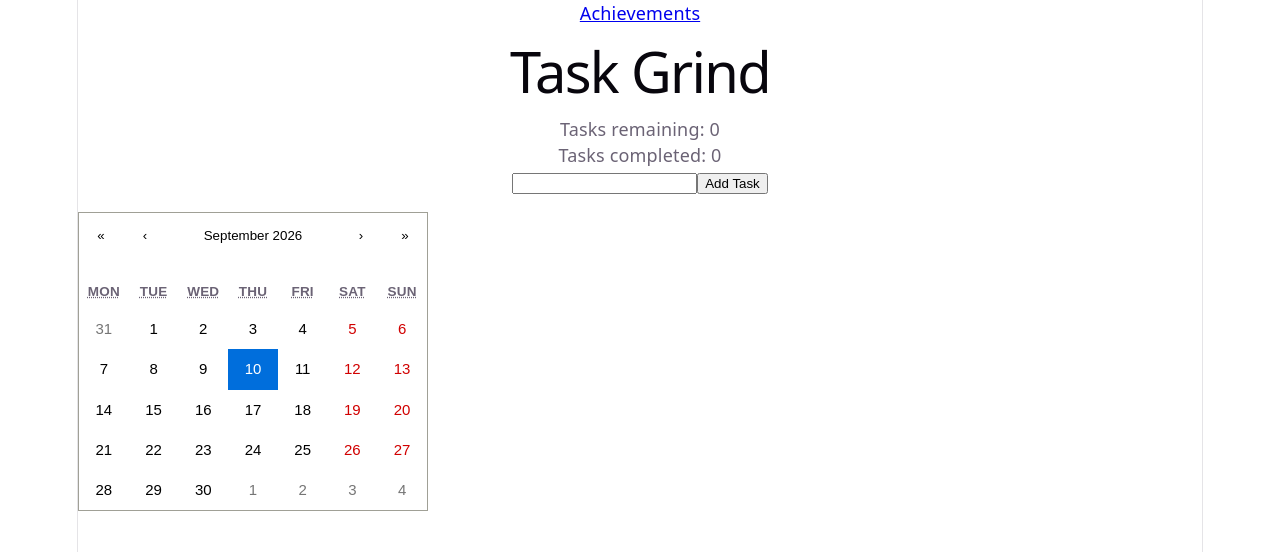
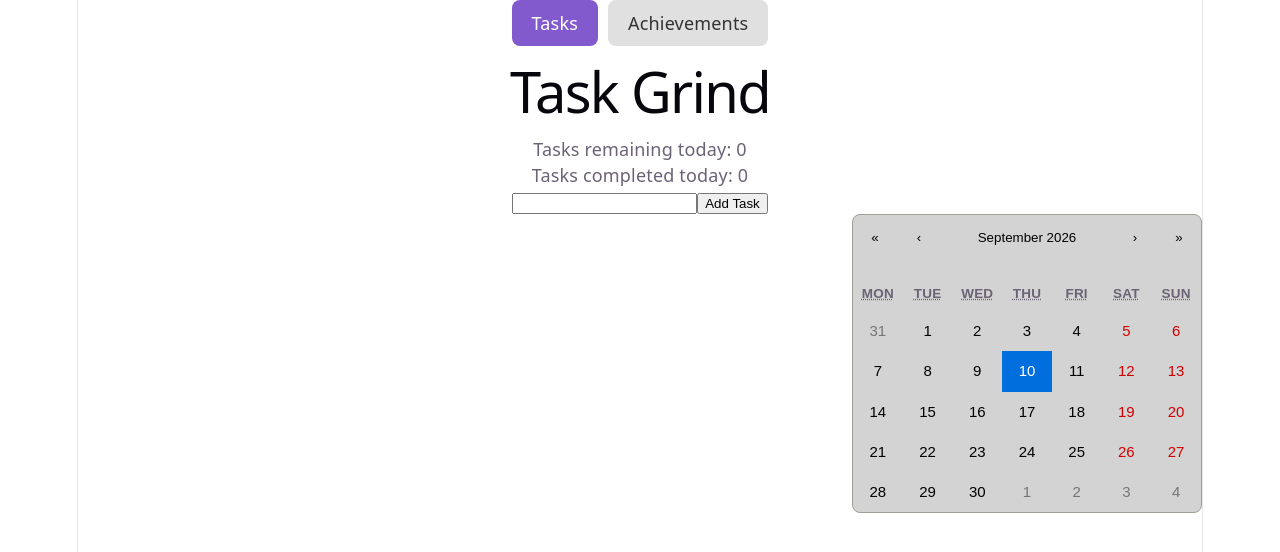
Before and after one commit to Kalemax/Todo-web-app, a React (Vite) app: page / in a window 1280 px wide. Shown: the top 552 px of the page. Built offline with nearby package versions, Linux system fonts and the light colour scheme.

Commit message:
Checkpoint 4: Improved aesthetics and tab navigation

```diff
--- a/src/Achievements.jsx
+++ b/src/Achievements.jsx
@@ -1,7 +1,10 @@
-function Achievements() {
+function Achievements({ tasks }) {
+  //Keeps track of the number of completed tasks
+  const totalCompleted = tasks.filter(task => task.completed).length
   return (
     <div>
       <h1>Achievements</h1>
+      <p>Lifetime tasks completed: {totalCompleted}</p>
     </div>
   )
 }
--- a/src/App.css
+++ b/src/App.css
@@ -1,197 +1,57 @@
-.counter {
-  font-size: 16px;
-  padding: 5px 10px;
-  border-radius: 5px;
-  color: var(--accent);
-  background: var(--accent-bg);
-  border: 2px solid transparent;
-  transition: border-color 0.3s;
-  margin-bottom: 24px;
-
-  &:hover {
-    border-color: var(--accent-border);
-  }
-  &:focus-visible {
-    outline: 2px solid var(--accent);
-    outline-offset: 2px;
-  }
-}
-
-.hero {
-  position: relative;
-
-  .base,
-  .framework,
-  .vite {
-    inset-inline: 0;
-    margin: 0 auto;
-  }
-
-  .base {
-    width: 170px;
-    position: relative;
-    z-index: 0;
-  }
-
-  .framework,
-  .vite {
-    position: absolute;
-  }
-
-  .framework {
-    z-index: 1;
-    top: 34px;
-    height: 28px;
-    transform: perspective(2000px) rotateZ(300deg) rotateX(44deg) rotateY(39deg)
-      scale(1.4);
-  }
-
-  .vite {
-    z-index: 0;
-    top: 107px;
-    height: 26px;
-    width: auto;
-    transform: perspective(2000px) rotateZ(300deg) rotateX(40deg) rotateY(39deg)
-      scale(0.8);
-  }
-}
-
-#center {
-  display: flex;
-  flex-direction: column;
-  gap: 25px;
-  place-content: center;
-  place-items: center;
-  flex-grow: 1;
-
-  @media (max-width: 1024px) {
-    padding: 32px 20px 24px;
-    gap: 18px;
-  }
-}
-
-#next-steps {
-  display: flex;
-  border-top: 1px solid var(--border);
-  text-align: left;
-
-  & > div {
-    flex: 1 1 0;
-    padding: 32px;
-    @media (max-width: 1024px) {
-      padding: 24px 20px;
-    }
-  }
-
-  .icon {
-    margin-bottom: 16px;
-    width: 22px;
-    height: 22px;
-  }
-
-  @media (max-width: 1024px) {
-    flex-direction: column;
-    text-align: center;
-  }
-}
-
-#docs {
-  border-right: 1px solid var(--border);
-
-  @media (max-width: 1024px) {
-    border-right: none;
-    border-bottom: 1px solid var(--border);
-  }
-}
-
-#next-steps ul {
-  list-style: none;
-  padding: 0;
-  display: flex;
-  gap: 8px;
-  margin: 32px 0 0;
-
-  .logo {
-    height: 18px;
-  }
-
-  a {
-    color: var(--text-h);
-    font-size: 16px;
-    border-radius: 6px;
-    background: var(--social-bg);
-    display: flex;
-    padding: 6px 12px;
-    align-items: center;
-    gap: 8px;
-    text-decoration: none;
-    transition: box-shadow 0.3s;
-
-    &:hover {
-      box-shadow: var(--shadow);
-    }
-    .button-icon {
-      height: 18px;
-      width: 18px;
-    }
-  }
-
-  @media (max-width: 1024px) {
-    margin-top: 20px;
-    flex-wrap: wrap;
-    justify-content: center;
-
-    li {
-      flex: 1 1 calc(50% - 8px);
-    }
-
-    a {
-      width: 100%;
-      justify-content: center;
-      box-sizing: border-box;
-    }
-  }
-}
-
-#spacer {
-  height: 88px;
-  border-top: 1px solid var(--border);
-  @media (max-width: 1024px) {
-    height: 48px;
-  }
-}
-
 /*Removes bullet points from the list of tasks*/
 ul{
   list-style-type: none;
-  padding: 0;
+  padding: 10px 20px;
+  margin: 0;
 }
 
 li{
   display: flex;
   align-items: center;
-  gap: 12px;
+  gap: 4px;
   margin-bottom: 8px;
 }
 
-.ticks {
-  position: relative;
-  width: 100%;
+/*Styles the task text, making it look like a link and changing color when completed*/
+nav {
+  display: flex;
+  gap: 10px;
+  margin-bottom: 20px;
+  justify-content: center;
+}
 
-  &::before,
-  &::after {
-    content: '';
-    position: absolute;
-    top: -4.5px;
-    border: 5px solid transparent;
-  }
+.tab {
+  padding: 10px 20px;
+  text-decoration: none;
+  color: #333;
+  background-color: #e0e0e0;
+  border-radius: 8px;
+  font-weight: 500;
+  transition: background-color 0.2s, color 0.2s;
 
-  &::before {
-    left: 0;
-    border-left-color: var(--border);
-  }
-  &::after {
-    right: 0;
-    border-right-color: var(--border);
-  }
 }
+
+.tab:hover {
+  background-color: #c9c8c8;
+}
+
+.tab.active {
+  background-color: #825acd;
+  color: white;
+}
+
+.react-calendar {
+  background-color: lightgray !important;
+  border-radius: 8px;
+}
+
+.task-layout {
+  display: grid;
+  grid-template-columns: minmax(0, 1fr) 350px;
+  align-items: start;
+  gap: 20px;
+}
+
+.task-layout .react-calendar {
+  width: 350px;
+}
--- a/src/App.jsx
+++ b/src/App.jsx
@@ -2,7 +2,7 @@ import { useState, useEffect } from 'react'
 import './App.css'
 import Calendar from 'react-calendar'
 import 'react-calendar/dist/Calendar.css'
-import { Routes, Route, Link } from 'react-router-dom'
+import { Routes, Route, NavLink } from 'react-router-dom'
 import Achievements from './Achievements.jsx'
 
 function App() {
@@ -22,9 +22,6 @@ function App() {
 
   //Keeps track of selected date for tasks
   const[selectedDate, setSelectedDate] = useState(new Date())
-
-  //Keeps track of the number of completed tasks
-  let amountCompleted = tasks.filter(task => task.completed).length
 
   //Function to add tasks when the button is pressed, and not do anything if the input is empty
   function handleAddTask() {
@@ -50,15 +47,35 @@ function App() {
 
   //Sorts tasks so incomplete tasks are displayed first
   const sortedTasks = [...selectedDateTasks].sort((a, b) => a.completed - b.completed)
+
+  //Lists only today's tasks and counts how many of them are completed
+  const todayTasks = tasks.filter(task => new Date(task.dueDate).toDateString() === new Date().toDateString())
+  let completedToday = todayTasks.filter(task => task.completed).length
   //Displays the app
   return(
+
+  <div>
+    <nav>
+      <NavLink
+        to="/"
+        end
+        className={({ isActive }) => isActive ? "tab active" : "tab"}
+      >
+        Tasks
+      </NavLink>
+      <NavLink
+        to="/achievements"
+        className={({ isActive }) => isActive ? "tab active" : "tab"}
+      >
+        Achievements
+      </NavLink>
+    </nav>
     <Routes>
       <Route path="/" element={
-    <div>
-      <Link to="/Achievements">Achievements</Link>
+        <div className="task-page">
           <h1>Task Grind</h1>
-      <p>Tasks remaining: {tasks.length - amountCompleted}</p>
-      <p>Tasks completed: {amountCompleted}</p>
+          <p>Tasks remaining today: {todayTasks.length - completedToday}</p>
+          <p>Tasks completed today: {completedToday}</p>
 
           {/*Reads new task and calls task addition function when button is pressed*/}
           <input
@@ -72,6 +89,7 @@ function App() {
           <button onClick={handleAddTask}>Add Task</button>
 
           {/*Creates each task with their own buttons*/}
+          <div className="task-layout">
             <ul>
               {sortedTasks.map((task) => (
                 <li key={task.id}>
@@ -95,11 +113,12 @@ function App() {
               value={selectedDate}
             />
             </div>
-  } />
-  <Route path="/Achievements" element={<Achievements />} />
+          </div>
+      }/>
+        <Route path="/achievements" element={<Achievements tasks={tasks} />} />
      </Routes>
+    </div>
     )
-
 }
 
 export default App
```
Lines whose indentation alone changed are shown as unchanged.
